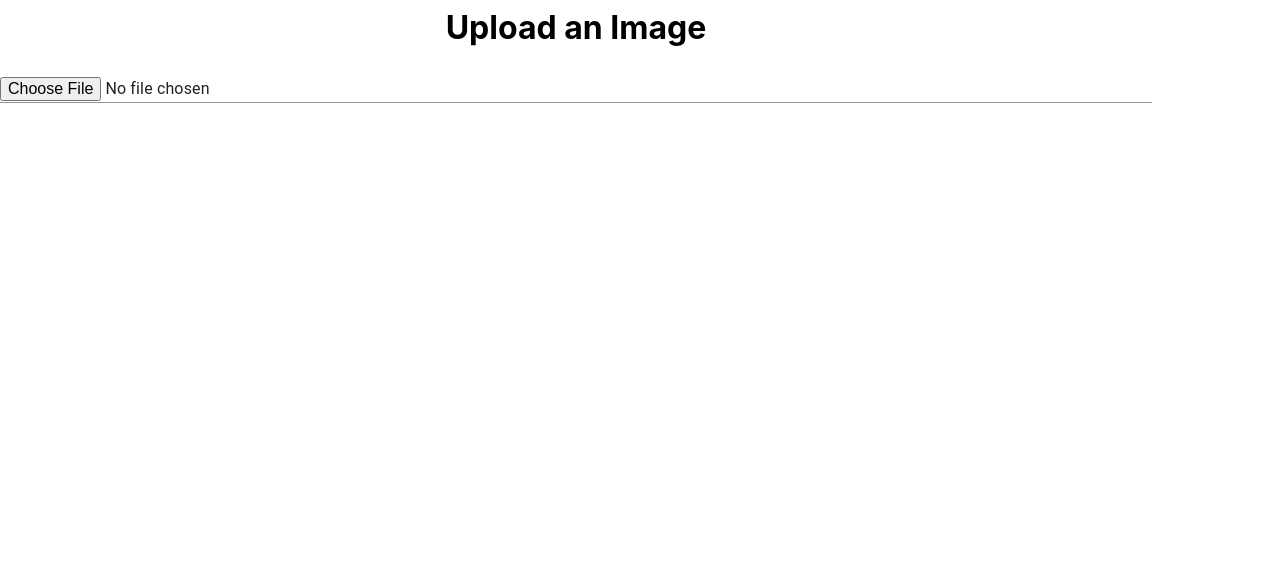
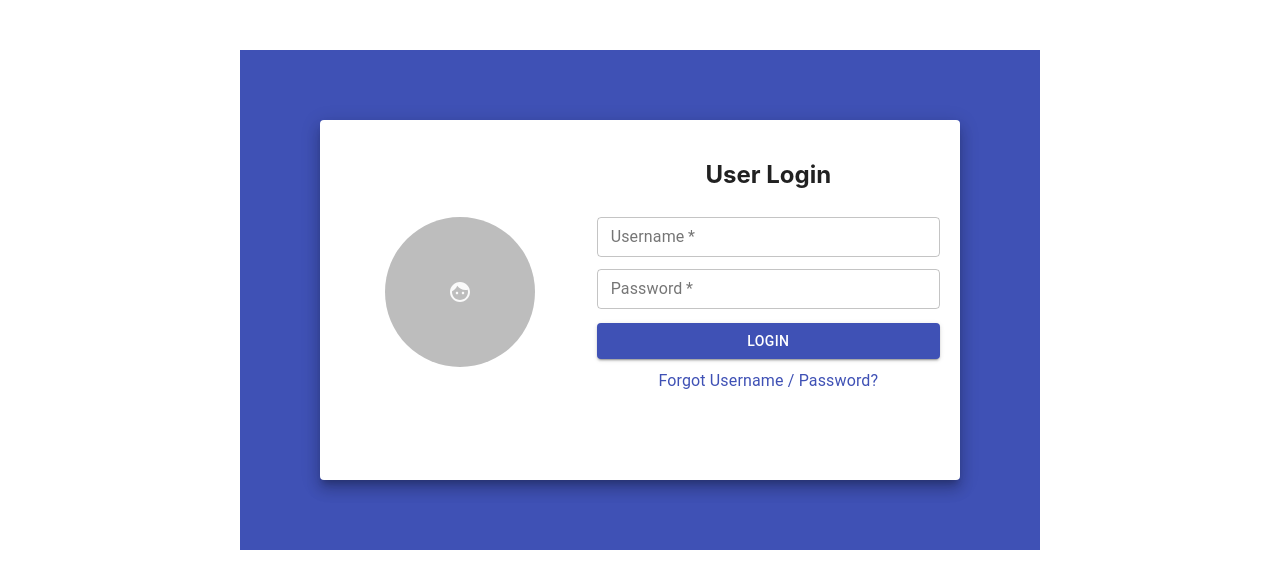
Before and after one commit to laurandrei994/ReactApplication, a React (Create React App) app in the folder proiectfsd/: page / in a window 1280 px wide. Shown: the top 588 px of the page. Built offline with nearby package versions, Linux system fonts and the light colour scheme.

Commit message:
Finished the Login page to look like in the document.

```diff
--- a/proiectfsd/src/App.tsx
+++ b/proiectfsd/src/App.tsx
@@ -7,7 +7,7 @@ import Image from "./components/image";
 function App() {
   return (
     <div className="App">
-      <Image/>
+      <Login/>
     </div>
   );
 }
--- a/proiectfsd/src/components/login.tsx
+++ b/proiectfsd/src/components/login.tsx
@@ -1,23 +1,22 @@
-import {Avatar, Button, Checkbox, FormControlLabel, Grid, Link, Paper, TextField, Typography } from '@material-ui/core';
+import {Avatar, Button, Checkbox, FormControlLabel, Grid, Link, Paper, TextField, Typography, Box } from '@material-ui/core';
 import FaceIcon from '@mui/icons-material/Face';
 import React from 'react'
 
 const Login = () => {
-    const paperStyle={padding: 20, height: '50vh', width: 350, margin: '20px auto'}
-    const btstyle={margin: '8px 0'}
+    const paperStyle={padding: 20, height: '40vh', width: 600, margin: '50px auto'}
+    const btstyle={margin: '10px auto'}
 
     return (
-        <Paper elevation={10} style={paperStyle}>
-            <Grid>
-                {/*<Avatar alt="Login" src="/static/images/avatar/image.png"/>*/}
-                <Avatar> <FaceIcon/> </Avatar>
-                {/* <Grid> */}
-                    <Grid>
+        <Box display="flex" justifyContent="center" alignItems="center" width={800} height={500} margin='50px auto' bgcolor="primary.main">
+            <Paper elevation={10} style={paperStyle}>
+                <Grid container wrap="nowrap" spacing={2}>
+                    <Avatar style={{ height: '150px', width:'150px', margin: '85px auto'}}> <FaceIcon/> </Avatar>
+                    <Grid item xs={7} spacing={5}>
                         <h2>User Login</h2>
-                        <TextField label='Username' placeholder='Enter username' fullWidth required/>
-                        <TextField label='Password' placeholder='Enter password' type='password' fullWidth required/>
+                        <TextField label='Username' placeholder='Enter username' variant="outlined" fullWidth required margin="dense" />
+                        <TextField label='Password' placeholder='Enter password' type='password' variant="outlined" fullWidth required margin="dense" />
 
-                        <FormControlLabel
+{/*                         <FormControlLabel
                             control={
                                 <Checkbox
                                     name="checkedB"
@@ -25,7 +24,7 @@ const Login = () => {
                                 />
                             }
                             label="Remember me"
-                        />
+                        /> */}
 
                         <Button type='submit' color='primary' variant='contained' style={btstyle} fullWidth>Login</Button>
 
@@ -36,8 +35,8 @@ const Login = () => {
                         </Typography>
                     </Grid>
                 </Grid>
-            {/* </Grid> */}
-        </Paper>
+            </Paper>
+        </Box>
     )
 };
 
```
